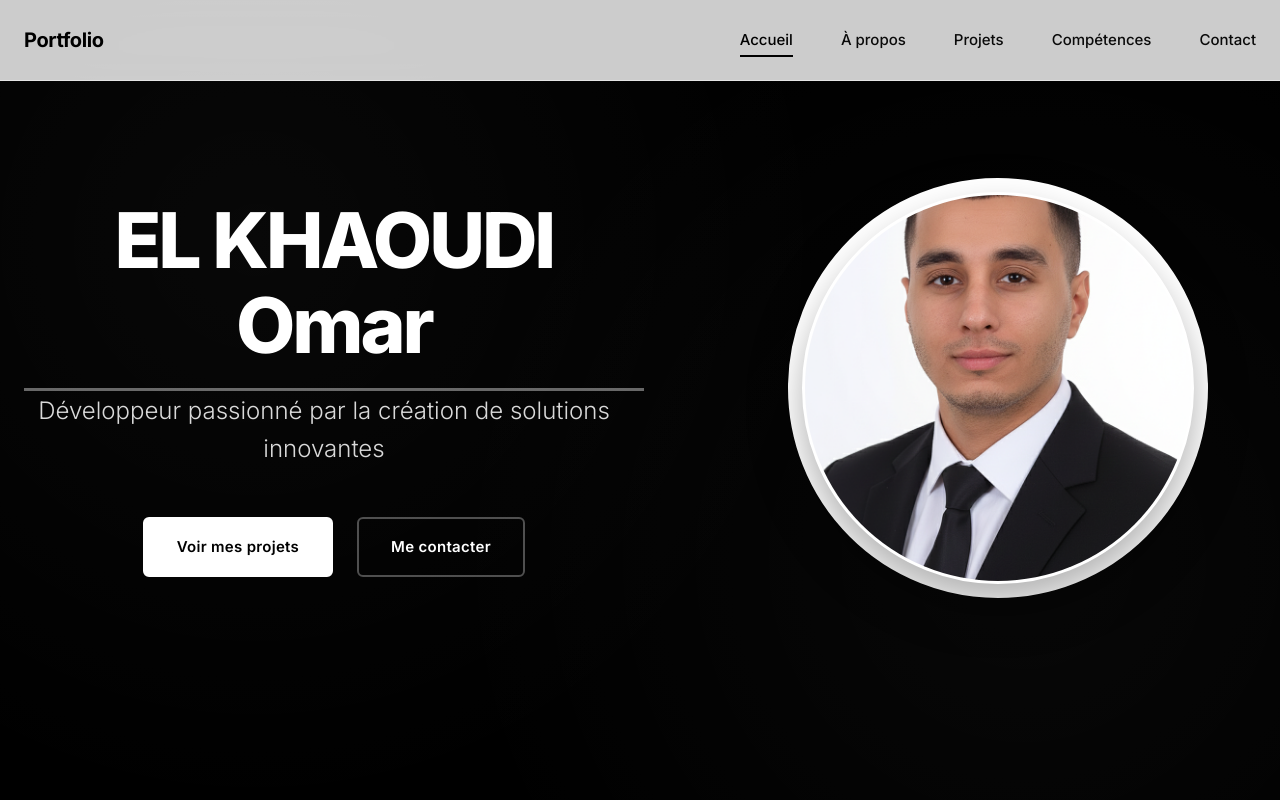
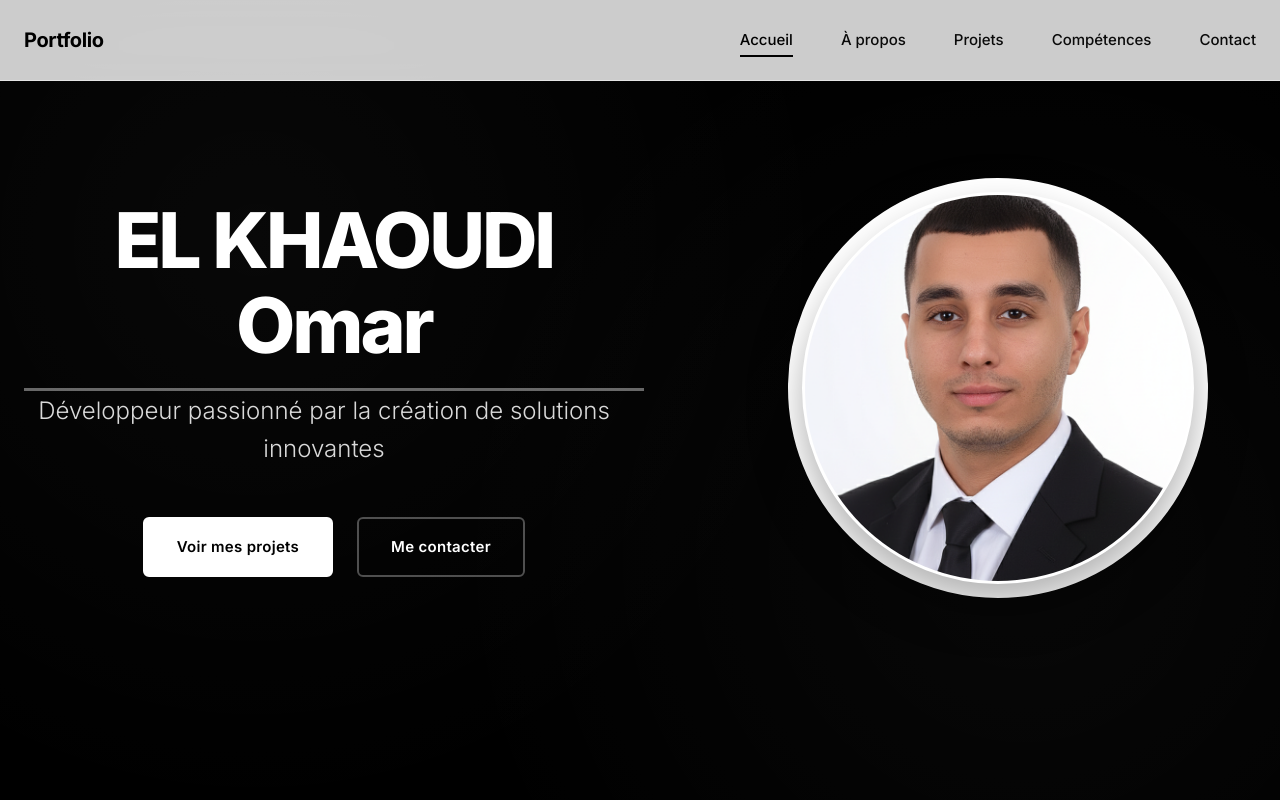
Before and after one commit to omarelkhaoudi/Portfolio, a plain HTML site: page index.html in a window 1280 px wide. Shown: the top 800 px of the page. Drawn offline with Linux system fonts and the light colour scheme.

Commit message:
Ajustement du recadrage de la photo de profil pour mieux voir les cheveux

```diff
--- a/css/styles.css
+++ b/css/styles.css
@@ -348,6 +348,7 @@ body {
     width: 100%;
     height: 100%;
     object-fit: cover;
+    object-position: 50% 30%;
     border-radius: 50%;
     border: 3px solid var(--text-white);
     box-shadow: 0 18px 35px rgba(0, 0, 0, 0.3);
```
